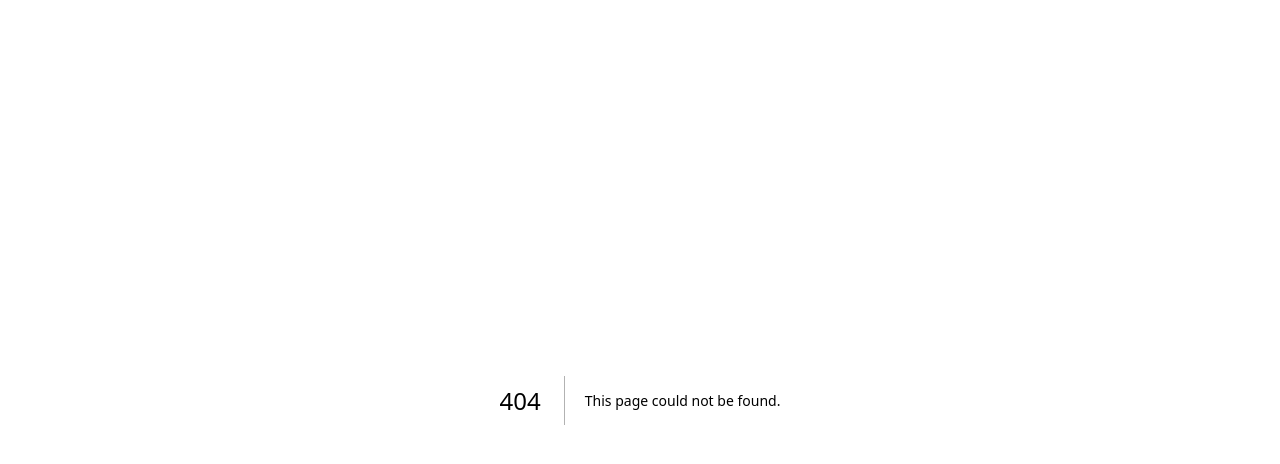
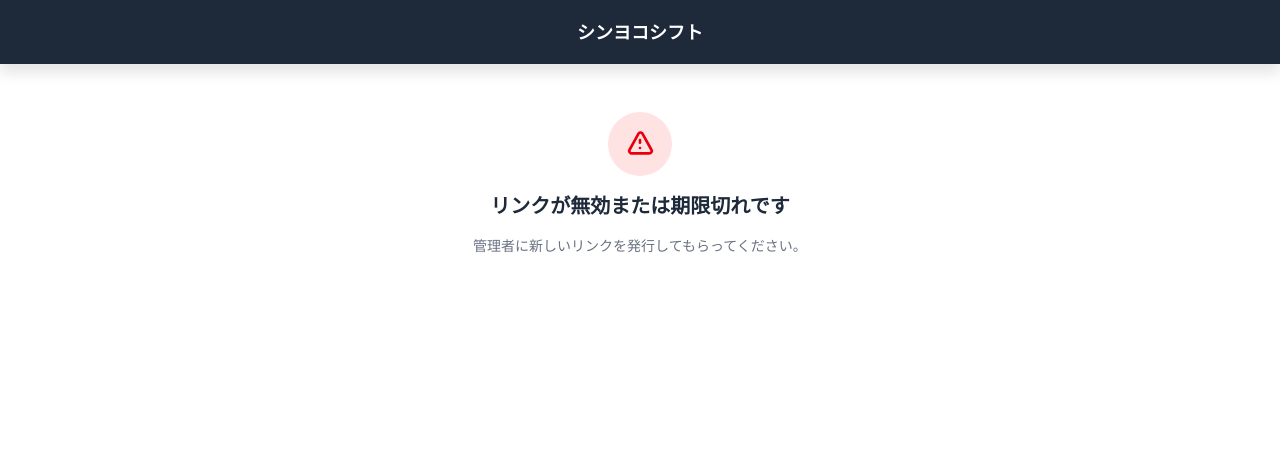
Before and after one commit to GoogleBr35/shift-app, a Next.js app: page /submit in a window 1280 px wide. Before the commit this address had no page. Shown: the top 464 px of the page. Built offline with nearby package versions, Linux system fonts and the light colour scheme; no server answers.

Commit message:
[modify] submitページのルーティング変更 ・動的から静的+クエリへ変更

```diff
--- a/src/app/submit/[sheetName]/page.tsx
+++ /dev/null
@@ -1,29 +0,0 @@
-import Header from '@/components/layouts/Header';
-import CenterCardLayout from '@/components/layouts/CenterCardLayout';
-import { getMember } from '@/lib/GoogleSheets/getMember';
-import { NameSelector } from '@/features/submit/components/NameSelector';
-
-export default async function SubmitPage({
-    params,
-}: {
-    params: Promise<{ sheetName: string }>;
-}) {
-    const { sheetName } = await params;
-    const memberList = await getMember();
-
-    return (
-        <>
-            <header>
-                <Header />
-            </header>
-            <main>
-                <CenterCardLayout>
-                    <NameSelector
-                        sheetName={sheetName}
-                        memberList={memberList}
-                    />
-                </CenterCardLayout>
-            </main>
-        </>
-    );
-}
--- /dev/null
+++ b/src/app/submit/page.tsx
@@ -0,0 +1,70 @@
+import Header from '@/components/layouts/Header';
+import CenterCardLayout from '@/components/layouts/CenterCardLayout';
+import { getMember } from '@/lib/GoogleSheets/getMember';
+import { verifySubmitToken } from '@/lib/jose/jwt';
+import { NameSelector } from '@/features/submit/components/NameSelector';
+
+export default async function SubmitPage({
+    searchParams,
+}: {
+    searchParams: Promise<{ token?: string }>;
+}) {
+    const { token } = await searchParams;
+    const payload = token ? await verifySubmitToken(token) : null;
+
+    if (!payload) {
+        return (
+            <>
+                <header>
+                    <Header />
+                </header>
+                <main>
+                    <CenterCardLayout>
+                        <div className="w-full max-w-md flex flex-col items-center gap-4 py-8 text-center">
+                            <div className="w-16 h-16 rounded-full bg-red-100 flex items-center justify-center">
+                                <svg
+                                    className="w-8 h-8 text-red-600"
+                                    fill="none"
+                                    stroke="currentColor"
+                                    viewBox="0 0 24 24"
+                                >
+                                    <path
+                                        strokeLinecap="round"
+                                        strokeLinejoin="round"
+                                        strokeWidth={2}
+                                        d="M12 9v2m0 4h.01m-6.938 4h13.856c1.54 0 2.502-1.667 1.732-2.5L13.732 4c-.77-.833-1.964-.833-2.732 0L4.082 16.5c-.77.833.192 2.5 1.732 2.5z"
+                                    />
+                                </svg>
+                            </div>
+                            <h2 className="text-xl font-bold text-gray-800">
+                                リンクが無効または期限切れです
+                            </h2>
+                            <p className="text-gray-500 text-sm">
+                                管理者に新しいリンクを発行してもらってください。
+                            </p>
+                        </div>
+                    </CenterCardLayout>
+                </main>
+            </>
+        );
+    }
+
+    const memberList = await getMember();
+
+    return (
+        <>
+            <header>
+                <Header />
+            </header>
+            <main>
+                <CenterCardLayout>
+                    <NameSelector
+                        sheetName={payload.sheetName}
+                        memberList={memberList}
+                        token={token!}
+                    />
+                </CenterCardLayout>
+            </main>
+        </>
+    );
+}
```
